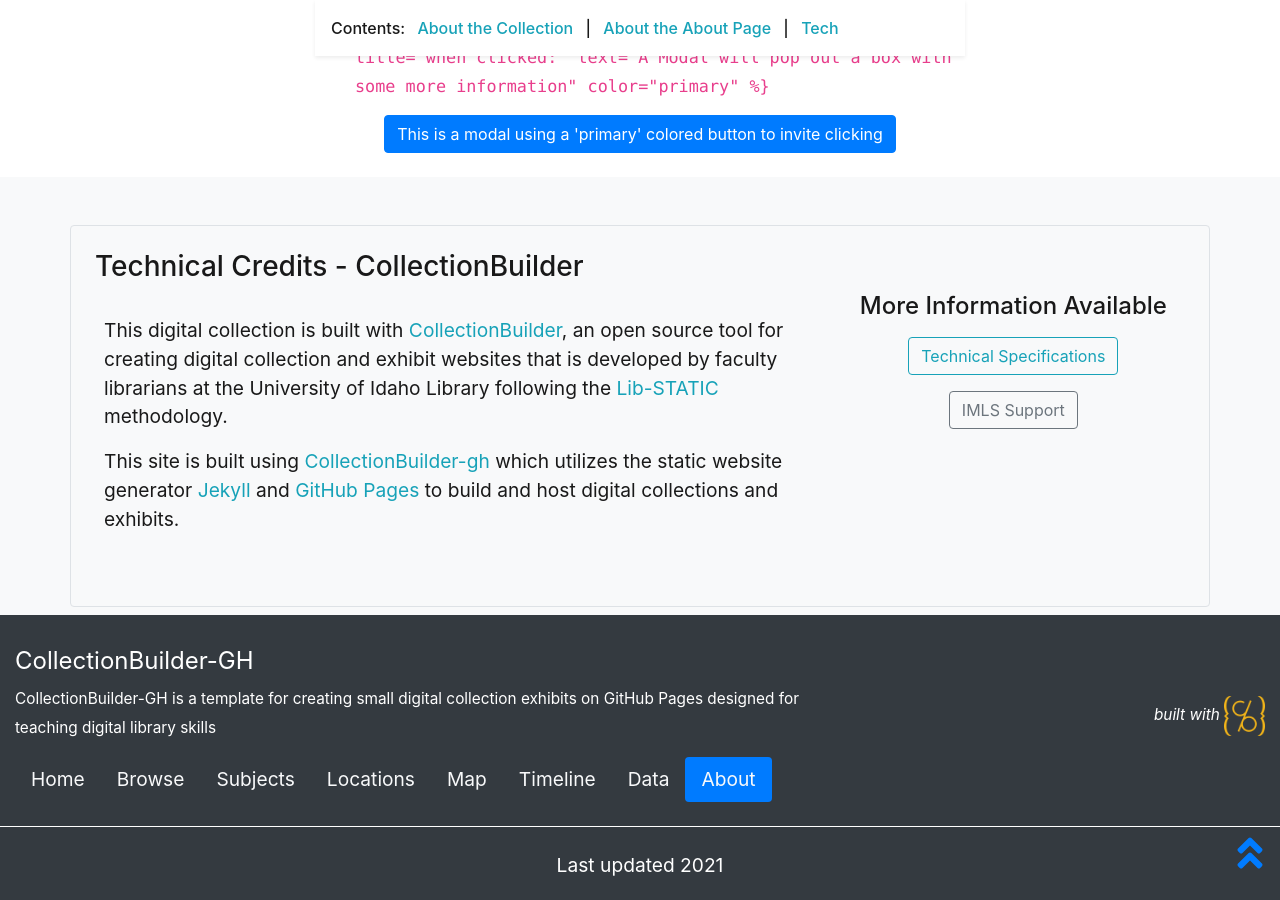
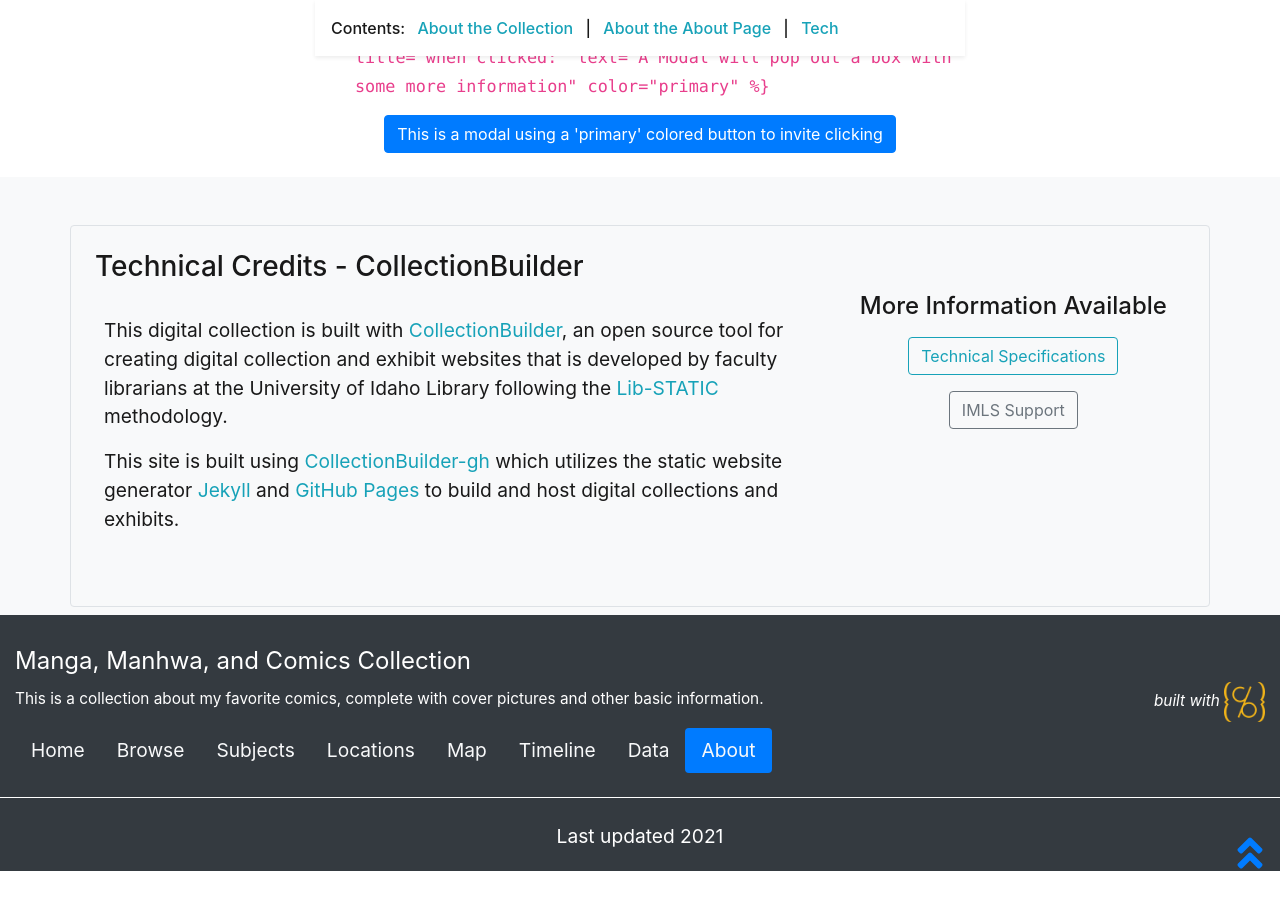
Before and after one commit to jsu122/Manga-Manhwa-and-Comics-Collection, a Jekyll site: the page built from pages/about.md, in a window 1280 px wide and 900 px high, scrolled down 4944 px. Built offline with Jekyll 4.4.1, drawn with Linux system fonts in a browser that asks for light colours; after the commit the page ends 5815 px from its top, so only the background shows below that; some of the changed text lies outside the part shown.

Commit message:
Update _config.yml

```diff
--- a/_config.yml
+++ b/_config.yml
@@ -20,14 +20,14 @@
 # SITE SETTINGS
 #
 # title of site appears in banner
-title: CollectionBuilder-GH
+title: Manga, Manhwa, and Comics Collection
 # tagline, a short phrase that will appear throughout the site in the top banner
-tagline: a template for creating simple digital exhibits
+tagline: my list of favorite comics
 # description appears in meta tags and other locations
 # this description might appear in search result lists, keep around 160 characters max
-description: "CollectionBuilder-GH is a template for creating small digital collection exhibits on GitHub Pages designed for teaching digital library skills"
+description: "This is a collection about my favorite comics, complete with cover pictures and other basic information."
 # creator of the digital collection, to appear in meta tags; we typically use our GitHub usernames but feel free to just use your name
-author: CollectionBuilder
+author: Jeanne Su
 
 ##########
 # COLLECTION SETTINGS
@@ -64,8 +64,3 @@
 # compress CSS output
 sass:
   style: compressed
-
-
-########
-# Subject info
-subjects-fields: genres;
```
